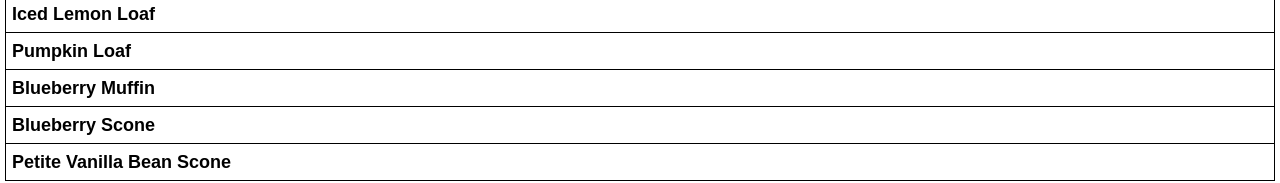
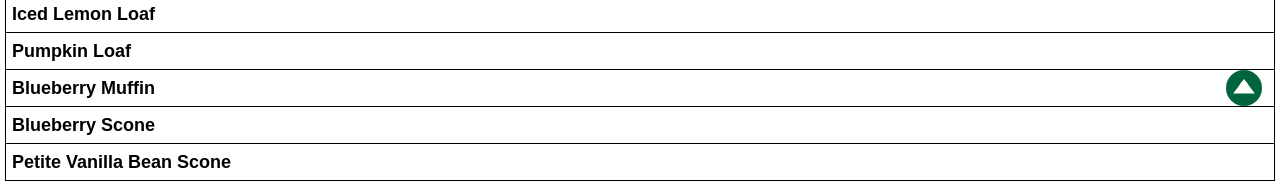
Before and after one commit to holdenout/freezer-pull, a React (Create React App) app in the folder client/: page /carryover in a window 1280 px wide. Shown: the part 676-859 px from the top of the page. Built offline with nearby package versions, Linux system fonts and the light colour scheme.

Commit message:
Add scroll to top button visual

```diff
--- a/client/src/components/FoodList.jsx
+++ b/client/src/components/FoodList.jsx
@@ -1,5 +1,6 @@
 import {useState} from "react";
 import Collapsible from "./Collapsible.jsx";
+import {ScrollToTopButton} from "./ScrollToTopButton.jsx";
 import "./FoodList.css";
 
 export const FoodList = ({foodData, content, children}) => {
@@ -46,6 +47,7 @@ export const FoodList = ({foodData, content, children}) => {
         })}
       </ul>
       {children}
+      <ScrollToTopButton />
     </div>
   );
 };
--- /dev/null
+++ b/client/src/components/ScrollToTopButton.css
@@ -0,0 +1,19 @@
+.scroll-button {
+  position: fixed;
+  height: 2em;
+  width: 2em;
+  bottom: 1rem;
+  right: 1rem;
+  background-color: var(--main-color);
+  clip-path: circle(1em);
+  color: white;
+  font-size: 100%;
+  cursor: pointer;
+}
+
+.triangle-up {
+  background-color: white;
+  height: 100%;
+  width: 100%;
+  clip-path: polygon(50% 25%, 20% 65%, 80% 65%);
+}
--- /dev/null
+++ b/client/src/components/ScrollToTopButton.jsx
@@ -0,0 +1,12 @@
+import {useState, useEffect} from "react";
+import "./ScrollToTopButton.css";
+
+export const ScrollToTopButton = () => {
+  const [visible, setVisible] = useState();
+
+  return (
+    <div className="scroll-button">
+      <div className="triangle-up">a</div>
+    </div>
+  );
+};
```
